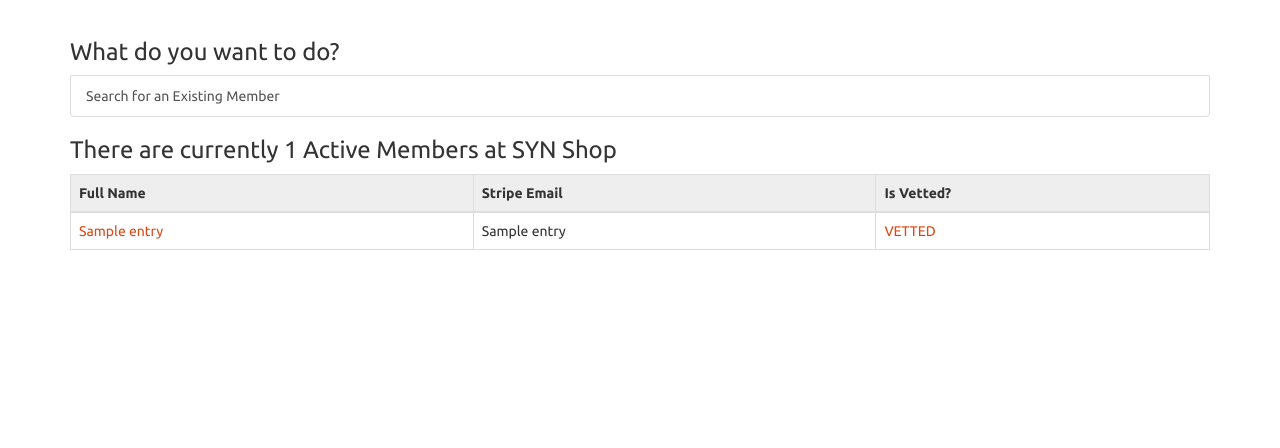
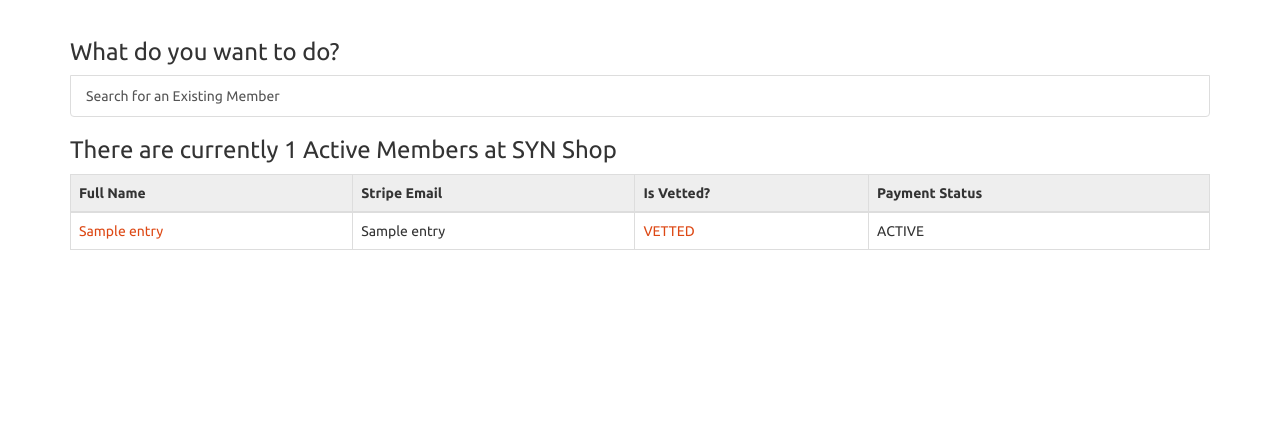
Before and after one commit to synshop/ShopIdentifyer, a Flask app: template identity/templates/admin.html in a window 1280 px wide. Shown: the part 51-499 px from the top of the page. Run offline with Flask 2, Linux system fonts and the light colour scheme; the template is opened without the code that fills it: most values are stand-ins (such as "Sample title", 1, 10 or a date in 2020); parts of the project's set-up code (start-up, migrations or seed data) failed here and were passed over; some libraries are stand-ins or nearby versions.

Commit message:
added row hightlights to call out info about missing payments

```diff
--- a/identity/__init__.py
+++ b/identity/__init__.py
@@ -784,7 +784,8 @@ def admin():
                     m.is_vetted,
                     m.liability_waiver,
                     m.vetted_membership_form,
-                    s.stripe_email
+                    s.stripe_email,
+                    s.stripe_subscription_status
                 FROM
                     members m, stripe_cache s
                 WHERE
--- a/identity/templates/admin.html
+++ b/identity/templates/admin.html
@@ -60,11 +60,15 @@
 <h3>There are currently {{entries|length}} Active Members at SYN Shop</h3>
 <table class="table table-hover table-bordered" id="results">
     <thead>
-    <tr><th>Full Name</th><th>Stripe Email</th><th>Is Vetted?</th></tr>
+    <tr><th>Full Name</th><th>Stripe Email</th><th>Is Vetted?</th><th>Payment Status</th></tr>
     </thead>
     <tbody>
     {% for entry in entries %}
-    <tr>
+      {% if entry[7] == "past_due" %}
+        <tr class="warning">
+      {% else %}
+        <tr>
+      {% endif %}
         <td><a href="/member/{{ entry[0] }}">{{ entry[2] }}</a></td>
         <td>{{ entry[6] }}</td>
 
@@ -76,6 +80,12 @@
             {% else %}
                 <td><a href="/member/{{ entry[0] }}/files/vetted-membership-form.pdf">VETTED</a></td>
             {% endif %}
+        {% endif %}
+
+        {% if entry[7] == "past_due" %}
+          <td>PAST DUE</td>
+        {% else %}
+          <td>ACTIVE</td>
         {% endif %}
 
     </tr>
```
